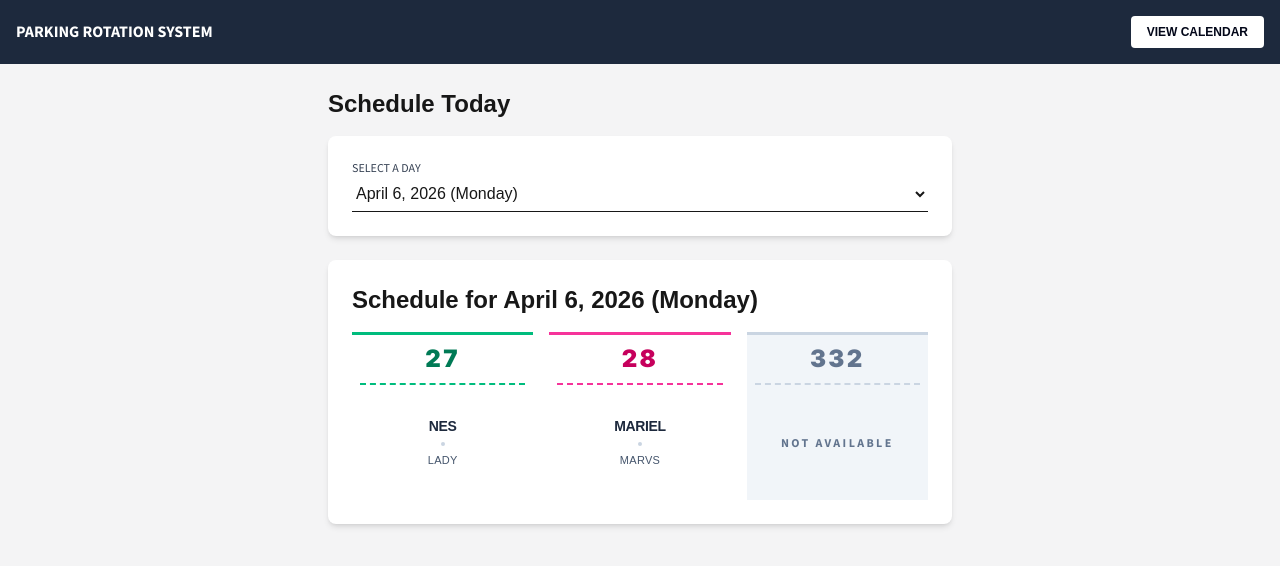
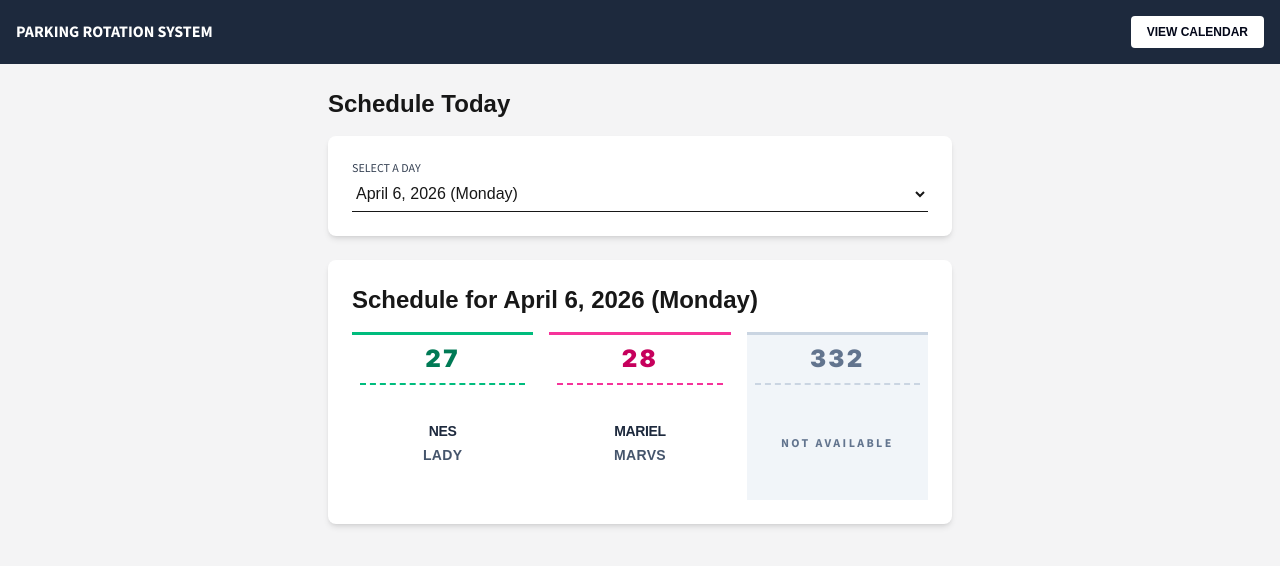
Before and after one commit to mendozamarieljoy/ai-generated-parking-rotation-app, a Next.js app: page /parking/today in a window 1280 px wide. Shown: the top 566 px of the page. Built offline with nearby package versions, Linux system fonts and the light colour scheme.

Commit message:
Remove UI hierarchy for primary user

```diff
--- a/src/components/ParkingSlot.tsx
+++ b/src/components/ParkingSlot.tsx
@@ -43,9 +43,7 @@ export default function ParkingSlot({
             <p className="font-source-sans text-sm font-bold text-slate-800 uppercase tracking-tight">
               {assignment.primary}
             </p>
-            {/* Subtle dot or line for hierarchy */}
-            <div className="w-1 h-1 rounded-full bg-slate-300 my-0.5" />
-            <p className="font-source-sans text-[11px] font-medium text-slate-600 uppercase tracking-wide">
+            <p className="font-source-sans text-sm font-bold text-slate-600 uppercase tracking-wide">
               {assignment.backup}
             </p>
           </>
```
